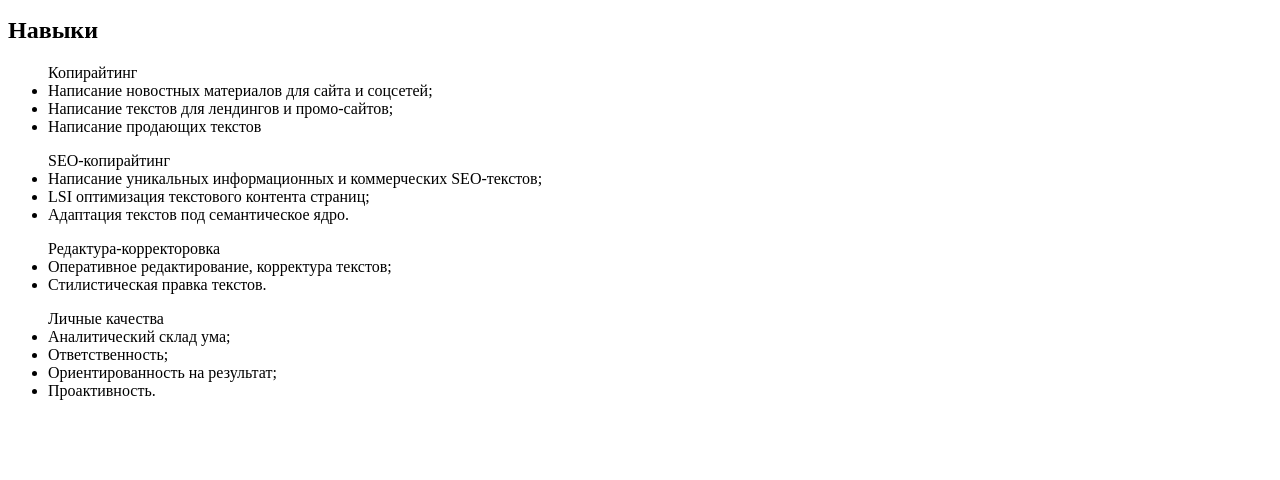
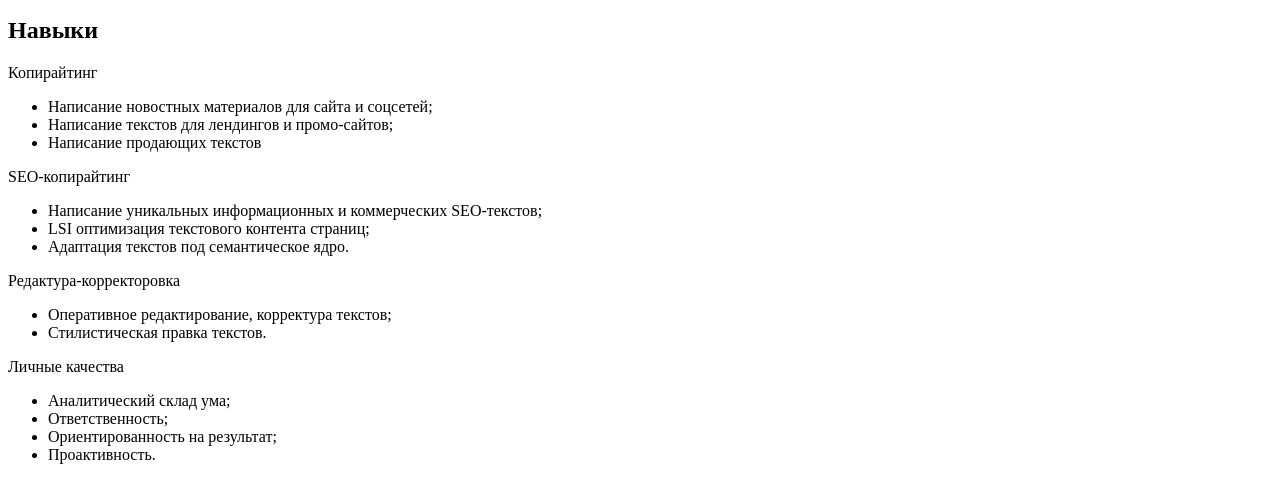
Before and after one commit to Kristina-tina/Alla-, a plain HTML site: page index.html in a window 1280 px wide. Shown: the part 347-827 px from the top of the page. Before the commit the page ends 800 px from the top, so only its background shows below. Drawn offline with Linux system fonts and the light colour scheme.

Commit message:
Add span

```diff
--- a/index.html
+++ b/index.html
@@ -16,26 +16,30 @@
  </header>
  <main>
 	   <h2> Навыки</h2>
-	   <ul> Копирайтинг
+	   <span>Копирайтинг</span>
+		<ul>
 			<li>Написание новостных материалов для сайта и соцсетей;</li>
 			<li>Написание текстов для лендингов и промо-сайтов;</li>
 			<li>Написание продающих текстов</li>
 		</ul>
-<ul> SEO-копирайтинг
+   <span> SEO-копирайтинг </span>
+		<ul>
 	<li>Написание уникальных информационных и коммерческих SEO-текстов;</li>
 	<li>LSI оптимизация текстового контента страниц;</li>
 	<li>Адаптация текстов под семантическое ядро.</li>
 </ul>
-	<ul>Редактура-корректоровка
+   <span>Редактура-корректоровка</span>
+	<ul>
 		<li>Оперативное редактирование, корректура текстов;</li>
 		<li>Стилистическая правка текстов.</li>
 	</ul>
-	<ul>Личные качества
+	<span> Личные качества </span>
+	<ul>
 		<li>Аналитический склад ума;</li>
 		<li>Ответственность;</li>
 		<li>Ориентированность на результат;</li>
 		<li>Проактивность.</li>
 	</ul>
- </main>
+</main>
 </body>
 </html>
```
